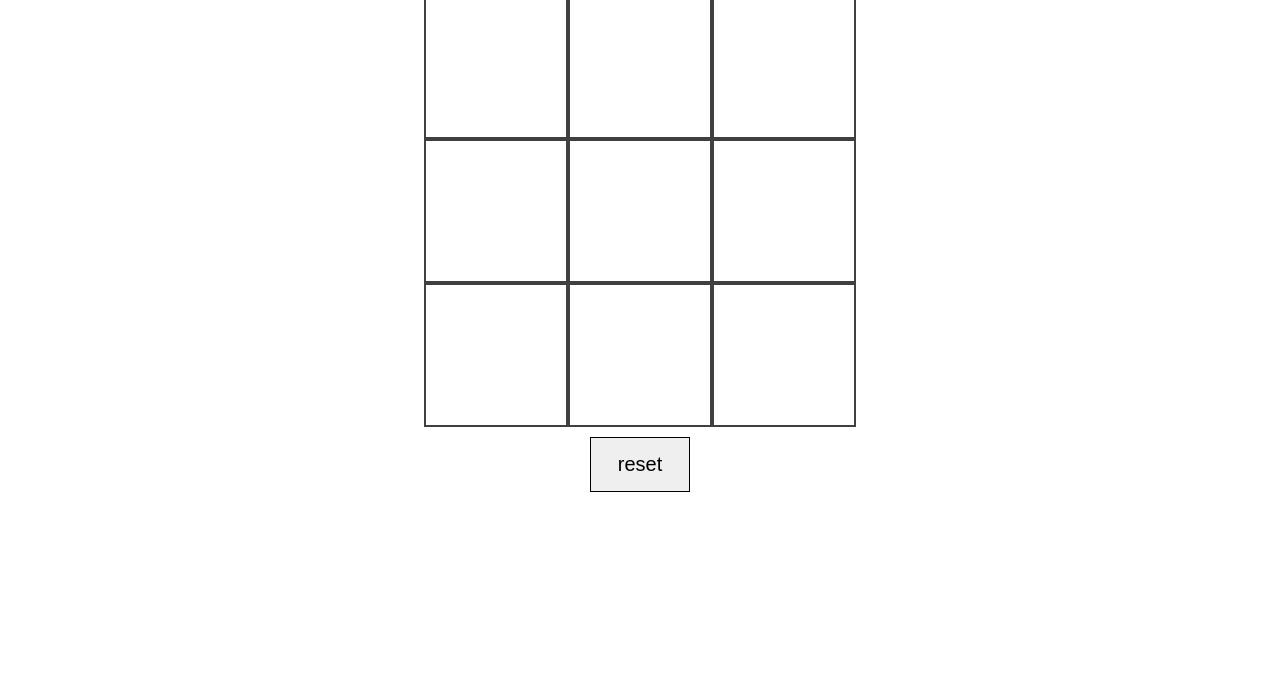
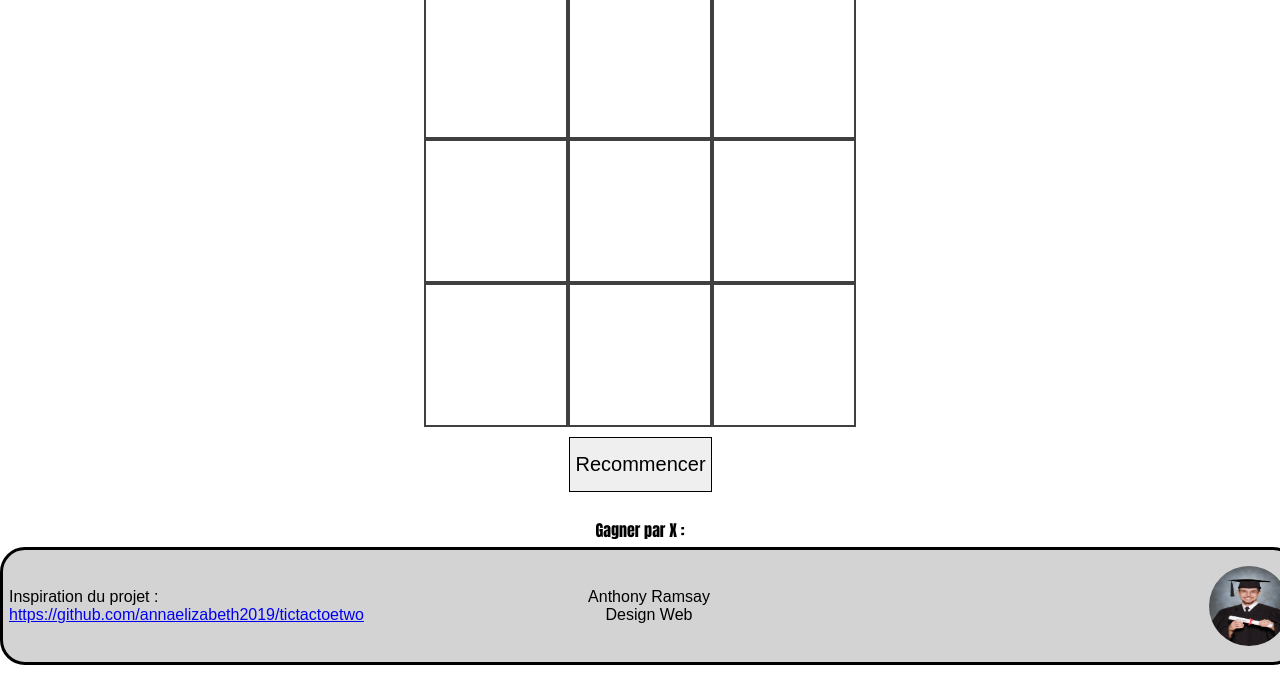
Before and after one commit to Txkoz/Txkoz.github.io, a plain HTML site: page index.html in a window 1280 px wide. Shown: the part 135-821 px from the top of the page. Before the commit the page ends 800 px from the top, so only its background shows below. Drawn offline with Linux system fonts and the light colour scheme.

Commit message:
Version Finale

```diff
--- /dev/null
+++ b/css/monStyle.css
@@ -0,0 +1,58 @@
+/* J'ai télécharger une police et j'ai lié le dossier qui la contient */
+@font-face {
+    font-family:"Anton";
+    src: url(/Text\ font/Anton-Regular.ttf);
+}
+/* Je vais en sorte que le html et body prennent 100% de la page */
+html, body{
+    height: 100%;
+    margin: auto;
+}
+/* Je positionne la div en bas de la page
+et je fait en sorte qu'il prenne tout le restant de la page */
+#bas-de-page{
+    position: absolute;
+    bottom: 0%;
+    width: 100%;
+
+    display: grid;
+    grid-template-columns: repeat(3,1fr);
+    align-items: center;
+
+    height: 100px;
+    padding: 6px;
+
+    border: solid black;
+    border-radius: 25px;
+    background-color: lightgrey;
+}
+/* Je fais en sorte que tout les div dans le footer soit en flex */
+#gauche,#milieu, #droite{
+    display: flex;
+}
+/* Je place les éléments a gauche et je les positionne les un en dessous de l'autre */
+#gauche{
+    align-items: flex-start;
+    flex-direction: column;
+}
+/* J'aligne verticalement les éléments et je positionne les élément de la div nommé milieu un en dessous de l'autre */
+#milieu{
+    align-items: center;
+    flex-direction: column;
+}
+/* J'aligne verticalement les éléments et je les place a droite de la div nommé droite */
+#droite{
+    align-items: center;
+    justify-content: flex-end   ;
+
+}
+/* Je décide de la grandeur et le border radius crée la bordure en forme de cercle */
+#image-de-moi{
+    width: 80px;
+    height: 80px;
+    border-radius: 50px;
+}
+/* Appliquer la police aux texte a l'intérieur du tableau 3x3 */
+.flex-container{
+    font-family: "Anton";
+}
--- a/css/style.css
+++ b/css/style.css
@@ -22,7 +22,6 @@ h2 {
 }
 
 .flex-column {
-    height: 100%;
     width: 100%;
     flex-direction: column;
     /* tells the container to drop down once it reaches max-width */
@@ -51,6 +50,6 @@ h2 {
     font-size: 20px;
     border: 1px solid black;
     height: 55px;
-    width: 100px;
+    width: 143px;
     margin: 10px;
 }
--- a/index.html
+++ b/index.html
@@ -8,12 +8,15 @@
     <link href="css/style.css" rel="stylesheet" type="text/css">
     <!-- And this is how we link up the JS! -->
     <script defer src="js/main.js"></script>
-    <!-- A fun title -->
-    <title>Empowering Tic Tac Toe for the Good of Humanity</title>
+
+
+    <script defer src="js/monScript.js"></script>
+    <link rel="stylesheet" href="css/monStyle.css">
+    <title>Anthony Ramsay</title>
 </head>
 <body>
     <h1>Tic-Tac-Toe</h1>
-    <h2>It's X's turn!</h2>
+    <h2>C'est au tour des X !</h2>
     <!-- Many websites are just divs on divs on divs. -->
     <div class="flex-container flex-column">
         <div class="flex-container flex-wrap" id="board">
@@ -28,7 +31,34 @@
         <div class="square"></div>
         </div>
         <!-- I added a little reset button because our users are going to want to play round after round of our glorious game without ever refreshing the browser! -->
-        <button id="reset-button">reset</button>
+        <button id="reset-button">Recommencer</button>
+
+        <!-- Mon Code -->
+        <div id="gagnant">
+            <p id="X">Gagner par X :</p>
+            <p id="O">Gagner par O :</p>
+        </div>
+
     </div>
+
+
+    <footer id="bas-de-page">
+        <div id="gauche" class="footer">
+            <div id="inspiration-projet">Inspiration du projet :</div>
+            <a href="https://github.com/annaelizabeth2019/tictactoetwo">https://github.com/annaelizabeth2019/tictactoetwo</a>
+        </div>
+
+        <div id="milieu" class="footer">
+            <span id="monNom">Anthony Ramsay</span>
+            <span>Design Web</span>
+        </div>
+
+        <div id="droite" class="footer">
+            <img id="image-de-moi" src="images/387512607_2026458384389978_296818019626754636_n.jpg" alt="">
+
+        </div>
+    </footer>
 </body>
+
+
 </html>
--- a/js/main.js
+++ b/js/main.js
@@ -43,6 +43,8 @@ function handleTurn() {
     board[idx] = turn;
     turn = turn === 'X' ? 'O' : 'X';
     win = getWinner();
+    // Fonction qui envoi la variable win
+    ajouterPoint(win);
     render();
 };
 
@@ -60,7 +62,50 @@ function render() {
     //this moves the value of the board item into the squares[idx]
     squares[index].textContent = mark;
     });
-    messages.textContent = win === 'T' ? `That's a tie, queen!` : win ? `${win} wins the game!` : `It's ${turn}'s turn!`;
+    messages.textContent = win === 'T' ? `Égalité!` : win ? `${win} a gagné!` : `C'est au ${turn} de jouer!`;
     };
 
 init();
+
+// Mon code //
+// Variables pour suivre le nombre de victoires de X et O
+let XWins = 0;
+let OWins = 0;
+
+// Variable qui va chercher la div X et O dans le html
+let gagnerParX = document.getElementById("X");
+let gagnerParO = document.getElementById("O");
+
+// Obtenir l'élément HTML avec l'ID "image-de-moi"
+const MA_PHOTO = document.getElementById("image-de-moi");
+// Ajouter un événements de clic à l'élément, déclenchant la fonction emailMoi
+MA_PHOTO.addEventListener("click",emailMoi);
+
+
+// Retourner l'URL de la page et ensuite ouvrir un nouveau message sur mail à l'email ci-dessous
+function emailMoi(){
+    window.location.href = "mailto:2352901@etudiant.cegepvicto.ca";
+}
+
+
+
+// Fonction qui recoit le gagnant (X ou O) et qui ajoute les points selon lequelle a gagner
+function ajouterPoint(win){
+    // Si X gagne,
+    if(win == 'X'){
+        // Augmente le njombre de fois que X à gagné
+        XWins++;
+        // Crée un variable dans le storage local de la page et y ajoute la valeur de XWins
+        localStorage.setItem("XWins",XWins);
+        // Changer le texte a l'intérieur de la div pour afficher le nombre de fois que X à gagné
+        gagnerParX.innerHTML = "Gagner par X : " + XWins;
+    }
+    else if(win == "O"){
+        // Augmente le njombre de fois que O à gagné
+        OWins++;
+        //Crée un variable dans le storage local de la page et y ajoute la valeur de OWins
+        localStorage.setItem("OWins",OWins);
+        // Changer le texte a l'intérieur de la div pour afficher le nombre de fois que O à gagné
+        gagnerParO.innerHTML = "Gagner par O : " + OWins;
+    }
+}
```
Also changed, not shown: Text font/Anton-Regular.ttf (added), Text font/OFL.txt (added), images/387512607_2026458384389978_296818019626754636_n.jpg (added), js/monScript.js (added).
